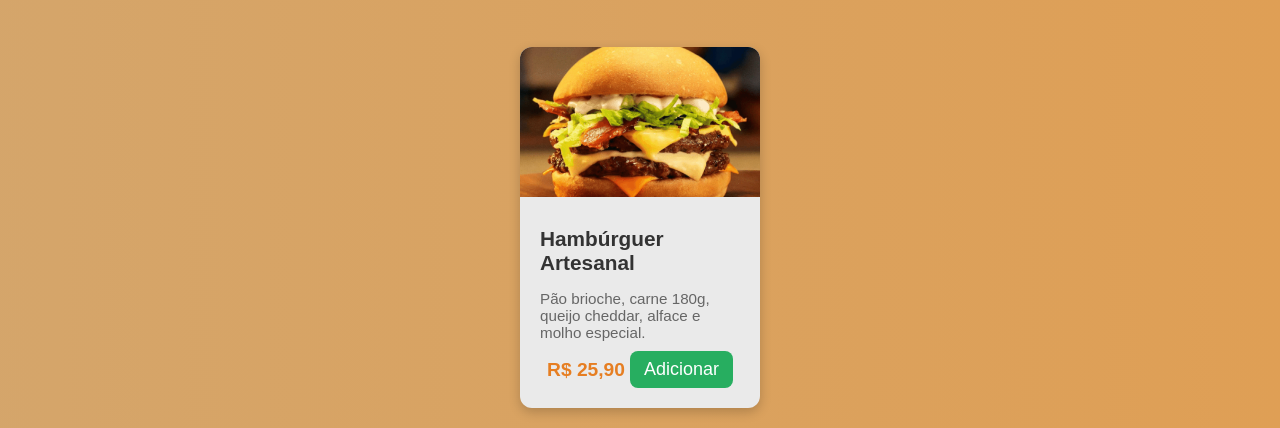
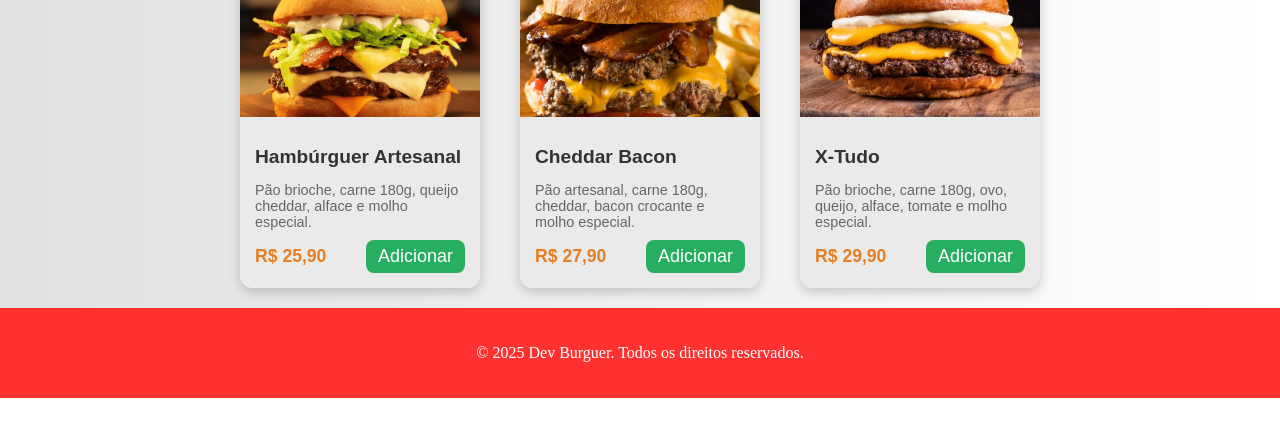
Before and after one commit to ALVEN11-OSS/Cardapio-hamburgueria-dev, a website built with Vite: page index.html in a window 1280 px wide. Shown: the part 603-1031 px from the top of the page. After the commit the page ends 1001 px from the top, so only its background shows below. Built offline with nearby package versions, Linux system fonts and the light colour scheme.

Commit message:
ajuste no titulo de menu

```diff
--- a/index.html
+++ b/index.html
@@ -4,44 +4,77 @@
   <meta charset="UTF-8">
   <meta name="viewport" content="width=device-width, initial-scale=1.0">
   <link rel="stylesheet" href="./styles/styles.css">
-    <title>Dev Burguer - a melhor hamburgueria dev!</title>
+  <link rel="stylesheet" href="./styles/footer.css">
+  <title>Dev Burguer©</title>
 </head>
 <body>
-    <!--Header-->
-
+  <!-- Header / Navbar -->
   <header class="banner">
-      <header class="navbar">
-        <span class="nav-bar">Dev burguer</span>
+    <div class="navbar">
+      <span class="nav-bar">Dev Burguer</span>
       <ul class="nav-links">
         <li><a href="#">Home</a></li>
-          <li><a href="#">Sobre</a></li>
+        <li><a href="#">Perfil</a></li>
         <li><a href="#">Cardápio</a></li>
       </ul>
-      </span>
       <a href="#"><button>Contato</button></a>
-      </header>
+    </div>
+
     <div class="logo">
       <img src="./assets/hamb-1.png" alt="Dev Burguer Logo"/>
       <h1 class="logo-text">Dev Burguer</h1>
       <h2 class="logo-subtext">Rua dev sucesso, 12, Fortaleza, CE</h2>
       <p class="logo-subtext1">Seg á Dom - 08:00 às 18:00</p>
     </div>
+  </header>
+
+  <!-- Título do cardápio -->
   <div class="text-menu">
     <h1>Conheça nosso cardápio</h1>
   </div>
-    </header>
-    <!--Fim Header-->
-    <div class="menu-card">
-  <img src="./assets/hamb-1.png" alt="Prato" class="menu-img">
-  <div class="menu-content">
-    <h3 class="menu-title">Hambúrguer Artesanal</h3>
-    <p class="menu-description">Pão brioche, carne 180g, queijo cheddar, alface e molho especial.</p>
-    <div class="menu-footer">
-      <span class="menu-price">R$ 25,90</span>
-      <button class="menu-btn">Adicionar</button>
+
+  <!-- Cards do Cardápio -->
+  <div class="cards-container">
+    <div class="menu-card2">
+      <img src="./assets/hamb-1.png" class="menu-img2" alt="Hambúrguer 1">
+      <div class="menu-content1">
+        <h3 class="menu-title2">Hambúrguer Artesanal</h3>
+        <p class="menu-description3">Pão brioche, carne 180g, queijo cheddar, alface e molho especial.</p>
+        <div class="menu-footer2">
+          <span class="menu-price2">R$ 25,90</span>
+          <button class="menu-btn2">Adicionar</button>
         </div>
       </div>
     </div>
 
+    <div class="menu-card2">
+      <img src="./assets/hamb-2.png" class="menu-img2" alt="Hambúrguer 2">
+      <div class="menu-content1">
+        <h3 class="menu-title2">Cheddar Bacon</h3>
+        <p class="menu-description3">Pão artesanal, carne 180g, cheddar, bacon crocante e molho especial.</p>
+        <div class="menu-footer2">
+          <span class="menu-price2">R$ 27,90</span>
+          <button class="menu-btn2">Adicionar</button>
+        </div>
+      </div>
+    </div>
+
+    <div class="menu-card2">
+      <img src="./assets/hamb-3.png" class="menu-img2" alt="Hambúrguer 3">
+      <div class="menu-content1">
+        <h3 class="menu-title2">X-Tudo</h3>
+        <p class="menu-description3">Pão brioche, carne 180g, ovo, queijo, alface, tomate e molho especial.</p>
+        <div class="menu-footer2">
+          <span class="menu-price2">R$ 29,90</span>
+          <button class="menu-btn2">Adicionar</button>
+        </div>
+      </div>
+    </div>
+  </div>
+
+  <!-- Footer -->
+  <footer class="rodape">
+    <p class="footer-text">© 2025 Dev Burguer. Todos os direitos reservados.</p>
+  </footer>
 </body>
 </html>
--- /dev/null
+++ b/styles/footer.css
@@ -0,0 +1,6 @@
+.rodape {
+    background-color: #FF3131;   /* fundo escuro */
+  color: #fff;              /* texto branco */
+  padding: 20px;
+  text-align: center;
+}
--- a/styles/styles.css
+++ b/styles/styles.css
@@ -1,9 +1,10 @@
-body{
-    background-image: linear-gradient(to right, #cb9149d0, #df9f55);
+body {
+  background-image: linear-gradient(to right, #dbdbdbd0, #ffffff);
   margin: 0 auto;
   padding-top: 70px; /* empurra tudo pra baixo */
 }
 
+/* logo */
 .logo img {
   width: 128px;
   height: 128px;
@@ -33,6 +34,24 @@ body{
   margin-top: -10px;
 }
 
+.logo-subtext1 {
+  font-size: 1.4rem;
+  color: #fdfdfd;
+  text-shadow: 1px 1px 2px rgba(0,0,0,0.2);
+  text-align: center;
+  background-color: rgb(54, 222, 16);
+  padding: 5px;
+  border-radius: 5px;
+  transition: all 0.3s ease;
+}
+
+.logo-subtext1:hover {
+  background-color: rgb(40, 180, 12);
+  transform: scale(1.1);
+  text-shadow: 2px 2px 6px rgba(0,0,0,0.4);
+}
+
+/* banner */
 .banner {
   display: flex;
   align-items: center;
@@ -43,100 +62,16 @@ body{
   background-position: center;
   box-shadow: 0 1px 7px rgb(0, 0, 0);
 }
-.logo-subtext1 {
-  font-size: 1.4rem;
-  color: #fdfdfd;
-  text-shadow: 1px 1px 2px rgba(0,0,0,0.2);
-  text-align: center;
-  background-color: rgb(54, 222, 16);
-  padding: 5px;
-  border-radius: 5px;
-
-   transition: all 0.3s ease;
-}
-
-.logo-subtext1:hover {
-  background-color: rgb(40, 180, 12); /* muda a cor */
-  transform: scale(1.1); /* dá um zoomzinho */
-  text-shadow: 2px 2px 6px rgba(0,0,0,0.4); /* sombra mais forte */
-}
 
 .text-menu {
   text-align: center;
-  color: #fdfdfd;
-  position: absolute;
-  bottom: 25%;
-  left: 50%;
-  transform: translateX(-50%);
+  margin: 10px 0 5px 0; /* espaço em cima e embaixo */
+  font-size: 16px;
+  font-weight: bold;
+  color: #000;
 }
 
-.menu-card {
-  width: 240px;
-  margin: 180px auto 20px;
-  border-radius: 12px;
-  overflow: hidden;
-  box-shadow: 0 4px 12px rgba(0,0,0,0.2);
-  background: #eaeaea;
-  font-family: Arial, sans-serif;
-  display: flex;
-  flex-direction: column;
-  transition: transform 0.3s ease;
-}
-
-.menu-card:hover {
-  transform: scale(1.03);
-}
-
-.menu-img {
-  width: 100%;
-  height: 150px;
-  object-fit: cover;
-}
-
-.menu-content {
-  padding: 20px;
-}
-
-.menu-title {
-  font-size: 1.3rem;
-  margin: 10px 0;
-  color: #333;
-}
-
-.menu-description {
-  font-size: 0.95rem;
-  color: #666;
-  margin-bottom: 10px;
-  -webkit-box-orient: vertical;
-  overflow: hidden;
-}
-
-.menu-footer {
-  display: flex;
-  justify-content: center;
-  align-items: center;
-}
-
-.menu-price {
-  font-size: 1.2rem;
-  font-weight: bold;
-  color: #e67e22;
-}
-
-.menu-btn {
-  background: #27ae60;
-  color: white;
-  border: none;
-  padding: 8px 14px;
-  border-radius: 8px;
-  cursor: pointer;
-  transition: background 0.3s;
-}
-
-.menu-btn:hover {
-  background: #219150;
-}
-
+/* navbar */
 li, a, button {
   font-size: 18px;
   color: white;
@@ -148,13 +83,13 @@ li, a, button {
   justify-content: space-between;
   align-items: center;
   padding: 10px 11px;
-  background-color: #743911;
+  background-color: #FF3131;
 
-  position: fixed;   /* fixa no topo */
-  top: 0;            /* encosta no topo */
-  left: 0;           /* encosta na esquerda */
-  width: 100%;       /* ocupa a tela inteira */
-  z-index: 1000;     /* fica por cima dos outros elementos */
+  position: fixed;
+  top: 0;
+  left: 0;
+  width: 100%;
+  z-index: 1000;
 }
 
 .nav-bar {
@@ -167,7 +102,7 @@ li, a, button {
 .nav-links {
   list-style: none;
   gap: 40px;
-  margin-right: 60px; /* afasta os links do botão */
+  margin-right: 60px;
 }
 
 .nav-links li {
@@ -200,5 +135,80 @@ button:hover {
   .nav-bar {
     font-size: 22px;
   }
+}
 
+/* container dos cards */
+.cards-container {
+  display: flex;
+  justify-content: center;   /* centraliza */
+  align-items: flex-start;   /* alinha pelo topo */
+  gap: 40px;                 /* espaço entre os cards */
+  flex-wrap: wrap;           /* quebra linha em telas menores */
+  margin-top: 0px;
+  padding: 20px 10px;
+  box-sizing: border-box;
 }
+
+/* card */
+.menu-card2 {
+  flex: 0 0 auto;
+  width: 240px;
+  border-radius: 12px;
+  box-shadow: 0 4px 12px rgba(0,0,0,0.2);
+  background: #eaeaea;
+  font-family: Arial, sans-serif;
+  transition: transform 0.3s ease;
+}
+
+.menu-card2:hover {
+  transform: scale(1.03);
+}
+
+.menu-img2 {
+  width: 100%;
+  height: 150px;
+  object-fit: cover;
+  border-radius: 12px 12px 0 0;
+}
+
+.menu-content1 {
+  padding: 15px;
+}
+
+.menu-title2 {
+  font-size: 1.2rem;
+  margin: 10px 0;
+  color: #333;
+}
+
+.menu-description3 {
+  font-size: 0.9rem;
+  color: #666;
+  margin-bottom: 10px;
+}
+
+.menu-footer2 {
+  display: flex;
+  justify-content: space-between;
+  align-items: center;
+}
+
+.menu-price2 {
+  font-size: 1.1rem;
+  font-weight: bold;
+  color: #e67e22;
+}
+
+.menu-btn2 {
+  background: #27ae60;
+  color: white;
+  border: none;
+  padding: 6px 12px;
+  border-radius: 8px;
+  cursor: pointer;
+  transition: background 0.3s;
+}
+
+.menu-btn2:hover {
+  background: #219150;
+}
```
Lines whose indentation alone changed are shown as unchanged.
